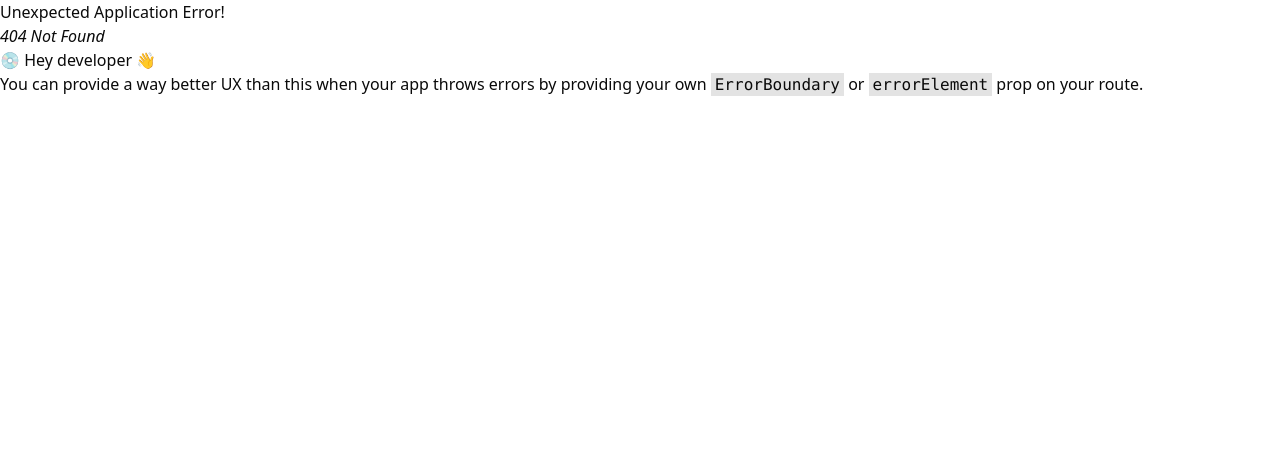
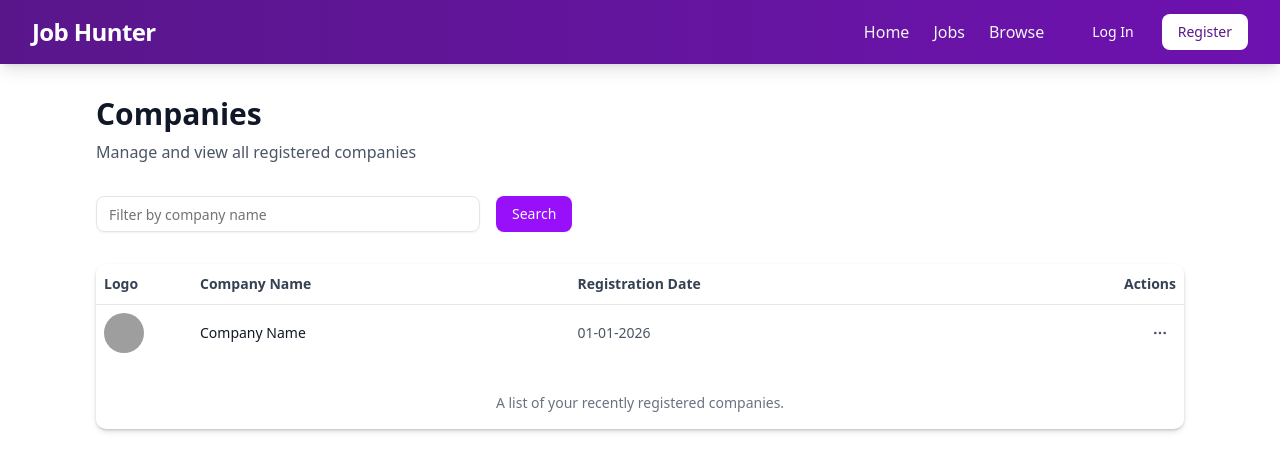
Before and after one commit to soumilidas03/job-Portal, a React (Vite) app in the folder client/: page /admin/companies in a window 1280 px wide. Before the commit this address had no page. Shown: the top 472 px of the page. Built offline with nearby package versions, Linux system fonts and the light colour scheme; grey boxes are pictures that could not be loaded.

Commit message:
Add admin files

```diff
--- a/client/src/components/Home.jsx
+++ b/client/src/components/Home.jsx
@@ -1,13 +1,24 @@
-import React from "react";
+import React, { useEffect } from "react";
 import Navbar from "./shared/navbar.jsx";
 import HeroSection from "./HeroSection.jsx";
 import CategoryCarousel from "./CategoryCarousel.jsx";
 import LatestJobs from "./LatestJobs.jsx";
 import Footer from "./shared/Footer.jsx";
 import useGetAllJobs from "../hooks/useGetAllJobs.jsx";
+import { useSelector } from "react-redux";
+import { useNavigate } from "react-router-dom";
+
+
 
 const Home = () => {
   useGetAllJobs()
+  const { user } = useSelector((store) => store.auth);
+  const navigate = useNavigate();
+  useEffect(() => {
+    if (user.role === "recruiter") {
+      navigate("/admin/companies");
+    }
+  }, []);
   return (
     <div>
       <Navbar />
--- /dev/null
+++ b/client/src/components/admin/Companies.jsx
@@ -0,0 +1,34 @@
+import Navbar from "../shared/Navbar";
+import { Input } from "../ui/input";
+import { Button } from "../ui/button";
+import CompaniesTable from "./CompaniesTable";
+
+const Companies = () => {
+  return (
+    <div>
+      <Navbar />
+      <div className="max-w-6xl mx-auto p-8">
+        <div className="mb-8">
+          <h1 className="text-3xl font-bold text-gray-900 mb-2">Companies</h1>
+          <p className="text-gray-600">
+            Manage and view all registered companies
+          </p>
+        </div>
+
+        <div className="flex gap-4 mb-8">
+          <Input
+            placeholder="Filter by company name"
+            className="flex-1 max-w-sm"
+          />
+          <Button className="bg-purple-600 hover:bg-purple-700">Search</Button>
+        </div>
+
+        <div className="bg-white rounded-lg shadow">
+          <CompaniesTable />
+        </div>
+      </div>
+    </div>
+  );
+};
+
+export default Companies;
--- /dev/null
+++ b/client/src/components/admin/CompaniesTable.jsx
@@ -0,0 +1,84 @@
+import {
+  Table,
+  TableBody,
+  TableCaption,
+  TableCell,
+  TableHead,
+  TableHeader,
+  TableRow,
+} from "@/components/ui/table";
+import { Avatar, AvatarFallback, AvatarImage } from "@/components/ui/avatar";
+import {
+  Popover,
+  PopoverContent,
+  PopoverHeader,
+  PopoverTitle,
+  PopoverTrigger,
+} from "@/components/ui/popover";
+import { Edit2, MoreHorizontal, Trash2 } from "lucide-react";
+
+const CompaniesTable = () => {
+  return (
+    <div className="bg-white rounded-lg shadow-md overflow-hidden">
+      <Table>
+        <TableCaption className="text-gray-500 py-4">
+          A list of your recently registered companies.
+        </TableCaption>
+        <TableHeader>
+          <TableRow className="border-b-2 border-gray-200 hover:bg-gray-50">
+            <TableHead className="w-24 font-semibold text-gray-700">
+              Logo
+            </TableHead>
+            <TableHead className="font-semibold text-gray-700">
+              Company Name
+            </TableHead>
+            <TableHead className="font-semibold text-gray-700">
+              Registration Date
+            </TableHead>
+            <TableHead className="text-right font-semibold text-gray-700">
+              Actions
+            </TableHead>
+          </TableRow>
+        </TableHeader>
+        <TableBody>
+          <TableRow className="border-b border-gray-100 hover:bg-gray-50 transition-colors">
+            <TableCell>
+              <Avatar className="h-10 w-10">
+                <AvatarImage
+                  src="https://github.com/shadcn.png"
+                  alt="Company logo"
+                />
+                <AvatarFallback>CN</AvatarFallback>
+              </Avatar>
+            </TableCell>
+            <TableCell className="font-medium text-gray-900">
+              Company Name
+            </TableCell>
+            <TableCell className="text-gray-600">01-01-2026</TableCell>
+            <TableCell className="text-right">
+              <Popover>
+                <PopoverTrigger asChild>
+                  <button className="p-2 hover:bg-gray-100 rounded-md transition-colors">
+                    <MoreHorizontal className="h-4 w-4 text-gray-600" />
+                  </button>
+                </PopoverTrigger>
+                <PopoverContent className="w-48" align="end">
+                  <div className="space-y-2">
+                    <button className="flex items-center gap-2 w-full px-3 py-2 text-sm hover:bg-gray-100 rounded-md transition-colors text-gray-700">
+                      <Edit2 className="h-4 w-4" /> Edit
+                    </button>
+                    <button className="flex items-center gap-2 w-full px-3 py-2 text-sm hover:bg-red-50 rounded-md transition-colors text-red-600">
+                      <Trash2 className="h-4 w-4" /> Delete
+                    </button>
+                  </div>
+                </PopoverContent>
+              </Popover>
+            </TableCell>
+          </TableRow>
+        </TableBody>
+      </Table>
+    </div>
+  );
+};
+
+export default CompaniesTable;
--- a/client/src/components/shared/Navbar.jsx
+++ b/client/src/components/shared/Navbar.jsx
@@ -51,6 +51,17 @@ const Navbar = () => {
           {/* Desktop Navigation */}
           <div className="hidden md:flex items-center space-x-8">
             <ul className="flex space-x-6">
+              {user && user.role === "recruiter" ? (
+                <>
+                  <li className="text-gray-100 hover:text-white transition duration-200 font-medium">
+                    <Link to="/admin/companies">Companies</Link>
+                  </li>
+                  <li className="text-gray-100 hover:text-white transition duration-200 font-medium">
+                    <Link to="/admin/jobs">Jobs</Link>
+                  </li>
+                </>
+              ) : (
+                <>
                   <li className="text-gray-100 hover:text-white transition duration-200 font-medium">
                     <Link to="/">Home</Link>
                   </li>
@@ -60,6 +71,8 @@ const Navbar = () => {
                   <li className="text-gray-100 hover:text-white transition duration-200 font-medium">
                     <Link to="/browse">Browse</Link>
                   </li>
+                </>
+              )}
             </ul>
 
             {!user ? (
@@ -105,6 +118,7 @@ const Navbar = () => {
                       </div>
                     </div>
                     <div className="border-t pt-3 space-y-2">
+                      {user && user.role === "student" && (
                         <Button
                           variant="outline"
                           className="w-full justify-start gap-2 font-medium"
@@ -112,6 +126,8 @@ const Navbar = () => {
                           <FaUser size={16} />{" "}
                           <Link to="/profile"> View Profile</Link>
                         </Button>
+                      )}
+
                       <Button
                         onClick={logoutHandler}
                         variant="ghost"
@@ -139,24 +155,44 @@ const Navbar = () => {
         {/* Mobile Navigation */}
         {isOpen && (
           <div className="md:hidden pb-4 space-y-3">
+            {user && user.role === "recruiter" ? (
+              <>
                 <a
-              href="#"
+                  href="/admin/companies"
+                  className="block text-gray-100 hover:text-white py-2 font-medium"
+                >
+                  Companies
+                </a>
+                <a
+                  href="/admin/jobs"
+                  className="block text-gray-100 hover:text-white py-2 font-medium"
+                >
+                  Jobs
+                </a>
+              </>
+            ) : (
+              <>
+                <a
+                  href="/"
                   className="block text-gray-100 hover:text-white py-2 font-medium"
                 >
                   Home
                 </a>
                 <a
-              href="#"
+                  href="/jobs"
                   className="block text-gray-100 hover:text-white py-2 font-medium"
                 >
                   Jobs
                 </a>
                 <a
-              href="#"
+                  href="/browse"
                   className="block text-gray-100 hover:text-white py-2 font-medium"
                 >
                   Browse
                 </a>
+              </>
+            )}
+
             {!user ? (
               <div className="flex gap-2 pt-2">
                 <Link to="/login" className="flex-1">
@@ -204,9 +240,12 @@ const Navbar = () => {
                         variant="outline"
                         className="w-full justify-start gap-2 font-medium"
                       >
+                        <Link to="/profile">
                           <FaUser size={16} /> View Profile
+                        </Link>
                       </Button>
                       <Button
+                        onClick={logoutHandler}
                         variant="ghost"
                         className="w-full justify-start gap-2 text-red-600 hover:text-red-700 hover:bg-red-50 font-medium"
                       >
--- a/client/src/components/ui/popover.jsx
+++ b/client/src/components/ui/popover.jsx
@@ -42,4 +42,48 @@ function PopoverAnchor({
   return <PopoverPrimitive.Anchor data-slot="popover-anchor" {...props} />;
 }
 
-export { Popover, PopoverTrigger, PopoverContent, PopoverAnchor }
+function PopoverHeader({
+  className,
+  ...props
+}) {
+  return (
+    <div
+      data-slot="popover-header"
+      className={cn("flex flex-col gap-1 text-sm", className)}
+      {...props} />
+  );
+}
+
+function PopoverTitle({
+  className,
+  ...props
+}) {
+  return (
+    <div
+      data-slot="popover-title"
+      className={cn("font-medium", className)}
+      {...props} />
+  );
+}
+
+function PopoverDescription({
+  className,
+  ...props
+}) {
+  return (
+    <p
+      data-slot="popover-description"
+      className={cn("text-muted-foreground", className)}
+      {...props} />
+  );
+}
+
+export {
+  Popover,
+  PopoverTrigger,
+  PopoverContent,
+  PopoverAnchor,
+  PopoverHeader,
+  PopoverTitle,
+  PopoverDescription,
+}
```
Also changed, not shown: client/src/App.jsx (+6 -1 lines), 1 other file (tests, documents, lock files or other folders). Lines whose indentation alone changed are shown as unchanged.
